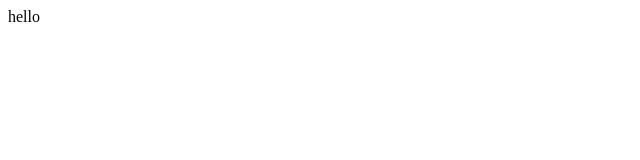
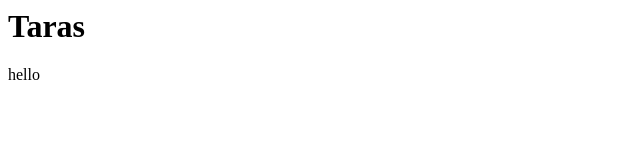
Before and after one commit to tarassss1/ira, a plain HTML site: page index.html in a window 1280 px wide. Shown: the whole page, without its empty margins (0-640 px from the left). Drawn offline with Linux system fonts and the light colour scheme.

Commit message:
Update index.html

```diff
--- a/index.html
+++ b/index.html
@@ -1,3 +1,10 @@
 <html>
-  <p>hello</p>
+  <body>
+    <header>
+      <h1>Taras</h1>
+    </header>
+    <main>
+      <p>hello</p>
+    </main>
+  </body>
 </html>
```
